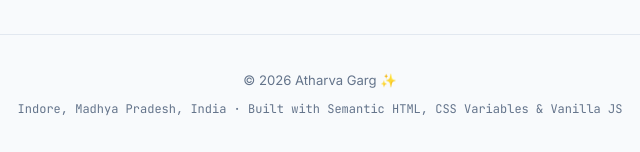
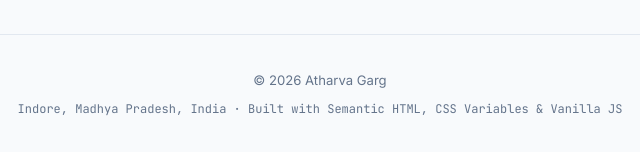
Before and after one commit to atharvaXgarg/portfolio, a plain HTML site: page docs/index.html in a window 1280 px wide. Shown: the part 5785-5937 px from the top of the page, 320-960 px from the left. Drawn offline with Linux system fonts and the light colour scheme.

Commit message:
removed emoji

```diff
--- a/docs/index.html
+++ b/docs/index.html
@@ -1794,7 +1794,7 @@
   <!-- FOOTER -->
   <footer role="contentinfo">
     <div class="footer-content">
-      <p>&copy; <span id="year-placeholder"></span> Atharva Garg ✨</p>
+      <p>&copy; <span id="year-placeholder"></span> Atharva Garg </p>
       <p class="footer-credits">Indore, Madhya Pradesh, India · Built with Semantic HTML, CSS Variables &amp; Vanilla JS</p>
     </div>
   </footer>
```
